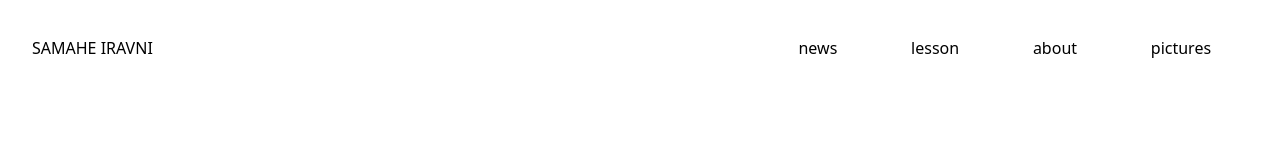
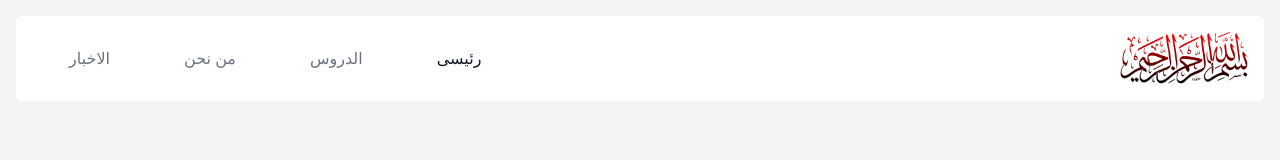
Before and after one commit to Mirtooni/iravani, a website: page light_nav.html in a window 1280 px wide. Drawn offline with nearby package versions, Linux system fonts and the light colour scheme.

Commit message:
Update light_nav.html

```diff
--- a/light_nav.html
+++ b/light_nav.html
@@ -1,26 +1,27 @@
 <!DOCTYPE html>
-<html lang="en">
+<html lang="en" dir="rtl">
 <head>
     <meta charset="UTF-8">
     <meta http-equiv="X-UA-Compatible" content="IE=edge">
     <meta name="viewport" content="width=device-width, initial-scale=1.0">
     <link rel="stylesheet" href="./src/final.css">
+    <script src="https://cdn.tailwindcss.com"></script>
     <script src="https://kit.fontawesome.com/f1169db71b.js" crossorigin="anonymous"></script>
     <title>Document</title>
 </head>
 <body class="p-4 bg-gray-100">
-    <nav class="p-4 group md:items-baseline bg-white rounded-md flex flex-col md:flex-row md:justify-between md:space-y-0 space-y-2 font-normal">
+    <nav class="p-4 group md:items-center bg-white rounded-md flex flex-col md:flex-row md:justify-between md:space-y-0 space-y-2 font-normal">
         <div class="flex flex-row justify-between">
-            <section class="text-left text-gray-900">
-                SAMAHE IRAVNI
+            <section class="md:w-32 w-24">
+                <img src="logo1.png" alt="">
             </section>
-            <div class="md:hidden"><i class="fa-solid text-gray-700 fa-circle-chevron-down"></i></div>
+            <div class="md:hidden flex items-center"><i class="rounded-full group-hover:outline outline-2 outline-gray-600 p-1 fa-solid text-gray-600 fa-circle-chevron-down"></i></div>
         </div>
         <section class="hidden group-hover:flex md:flex items-baseline md:flex-row flex-col md:space-y-0 space-y-3 justify-around md:w-2/5 md:font-normal text-gray-500">
-            <a class="hover:text-gray-900 p-1 rounded-md cursor-pointer w-full md:w-auto">news</a>
-            <a class="hover:text-gray-900 p-1 rounded-md cursor-pointer w-full md:w-auto">lesson</a>
-            <a class="hover:text-gray-900 p-1 rounded-md cursor-pointer w-full md:w-auto">about</a>
-            <a class="hover:text-gray-900 p-1 rounded-md cursor-pointer w-full md:w-auto">pictures</a>
+            <a class="text-gray-900 p-1 rounded-md cursor-pointer w-full md:w-auto">رئیسی</a>
+            <a class="hover:text-gray-900 p-1 rounded-md cursor-pointer w-full md:w-auto">الدروس</a>
+            <a class="hover:text-gray-900 p-1 rounded-md cursor-pointer w-full md:w-auto">من نحن</a>
+            <a class="hover:text-gray-900 p-1 rounded-md cursor-pointer w-full md:w-auto">الاخبار</a>
         </section>
     </nav>
 </body>
```
